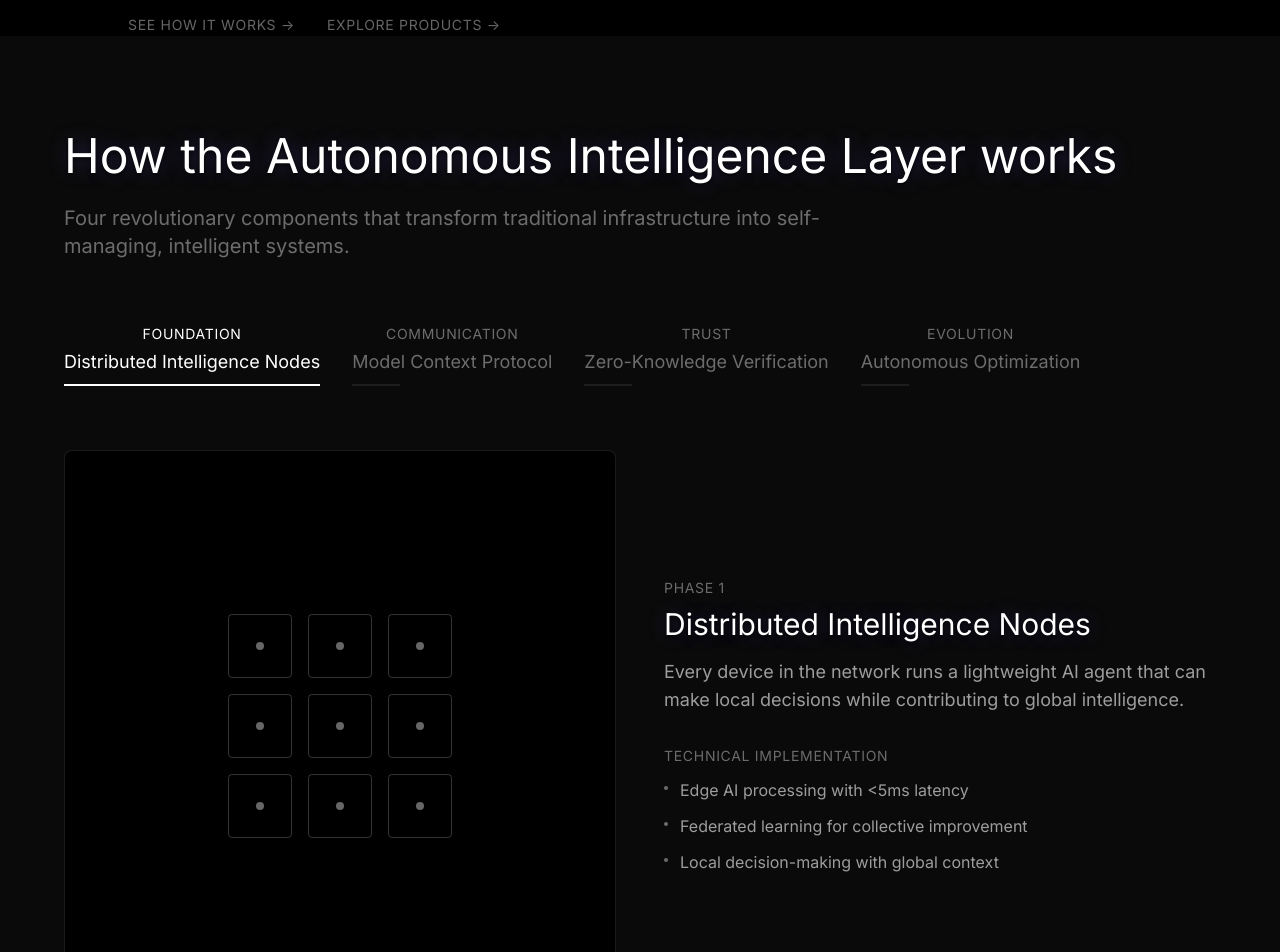
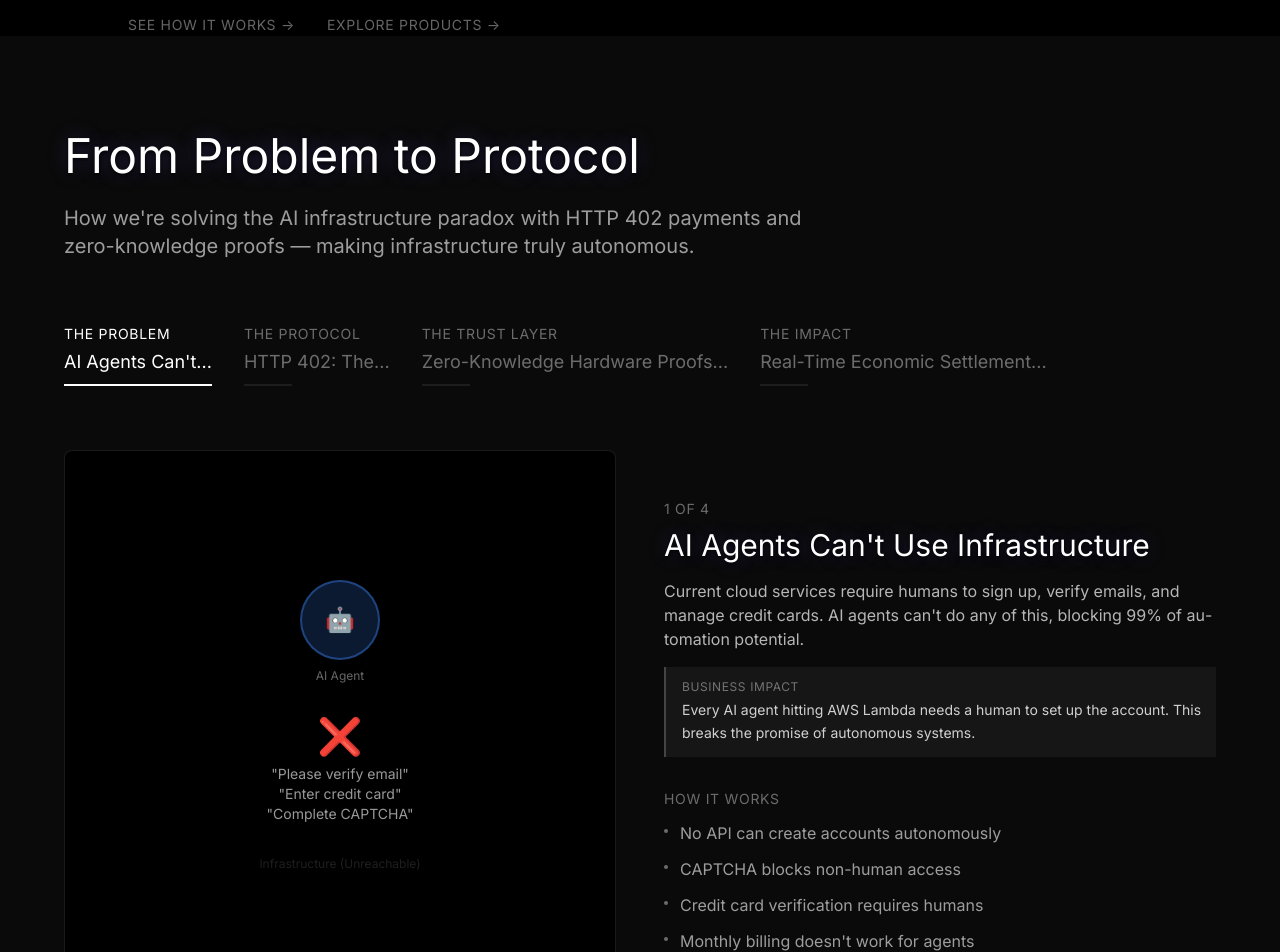
Before and after one commit to AeroNyxNetwork/AeroNyx-web, a Next.js app: page / in a window 1280 px wide. Shown: the part 920-1872 px from the top of the page. Built offline with nearby package versions, Linux system fonts and the light colour scheme.

Commit message:
Update HowAILWorks.js

```diff
--- a/components/sections/HowAILWorks.js
+++ b/components/sections/HowAILWorks.js
@@ -1,3 +1,11 @@
+/**
+ * ============================================
+ * HowAILWorks.js - Optimized Version
+ * ============================================
+ * Last Modified: v2.0 - Business narrative optimization
+ * ============================================
+ */
+
 import React, { useState } from 'react';
 import { motion } from 'framer-motion';
 import Container from '../ui/Container';
@@ -5,50 +13,63 @@ import Container from '../ui/Container';
 const HowAILWorks = () => {
   const [activeStep, setActiveStep] = useState(0);
 
+  /**
+   * STEP STRUCTURE
+   * Each step follows: Business Problem → Technical Solution → Impact
+   * This helps both investors and technical users understand value
+   */
   const steps = [
     {
-      phase: "Foundation",
-      title: "Distributed Intelligence Nodes",
-      description: "Every device in the network runs a lightweight AI agent that can make local decisions while contributing to global intelligence.",
+      phase: "The Problem",
+      title: "AI Agents Can't Use Infrastructure",
+      description: "Current cloud services require humans to sign up, verify emails, and manage credit cards. AI agents can't do any of this, blocking 99% of automation potential.",
+      businessContext: "Every AI agent hitting AWS Lambda needs a human to set up the account. This breaks the promise of autonomous systems.",
       technical: [
-        "Edge AI processing with <5ms latency",
-        "Federated learning for collective improvement",
-        "Local decision-making with global context"
+        "No API can create accounts autonomously",
+        "CAPTCHA blocks non-human access",
+        "Credit card verification requires humans",
+        "Monthly billing doesn't work for agents"
       ],
-      visual: <FoundationVisual />
+      visual: <ProblemVisual />
     },
     {
-      phase: "Communication",
-      title: "Model Context Protocol",
-      description: "Natural language becomes the universal interface. Express intentions, not instructions.",
+      phase: "The Protocol",
+      title: "HTTP 402: The Missing Status Code",
+      description: "Designed in 1997 but never implemented. We built x402 - a protocol that lets any API request include instant payment, enabling true machine-to-machine commerce.",
+      businessContext: "With x402, infrastructure becomes pay-per-use by default. No accounts, no subscriptions, just instant transactions.",
       technical: [
-        "Intent recognition and decomposition",
-        "Cross-layer protocol translation",
-        "Tool orchestration framework"
+        "HTTP 402 + Lightning/USDC payments",
+        "Request → Price quote → Payment → Access",
+        "Works with existing HTTP infrastructure",
+        "Sub-second settlement on Base"
       ],
-      visual: <CommunicationVisual />
+      visual: <ProtocolVisual />
     },
     {
-      phase: "Trust",
-      title: "Zero-Knowledge Verification",
-      description: "Every action is cryptographically proven without revealing sensitive information.",
+      phase: "The Trust Layer",
+      title: "Zero-Knowledge Hardware Proofs",
+      description: "Every node cryptographically proves its hardware capabilities without revealing sensitive information. Agents can verify quality before paying.",
+      businessContext: "Eliminates fake nodes and ensures service quality. Users always get what they pay for, guaranteed by mathematics.",
       technical: [
         "Hardware attestation via TEE",
-        "Computation integrity proofs",
-        "Privacy-preserving verification"
+        "ZK-proofs of compute capacity",
+        "Privacy-preserving verification",
+        "On-chain reputation system"
       ],
       visual: <TrustVisual />
     },
     {
-      phase: "Evolution",
-      title: "Autonomous Optimization",
-      description: "The network continuously learns, adapts, and improves without human intervention.",
+      phase: "The Impact",
+      title: "Real-Time Economic Settlement",
+      description: "Payments flow instantly as services are consumed. No invoices, no delays, no disputes. Just pure, frictionless machine commerce.",
+      businessContext: "Node operators earn in real-time. AI agents pay only for what they use. The economy moves at the speed of code.",
       technical: [
-        "Self-healing algorithms",
-        "Predictive resource allocation",
-        "Emergent behavior patterns"
+        "Microsecond payment verification",
+        "Automatic resource allocation",
+        "Dynamic pricing based on demand",
+        "Instant revenue for node operators"
       ],
-      visual: <EvolutionVisual />
+      visual: <ImpactVisual />
     }
   ];
 
@@ -56,15 +77,23 @@ const HowAILWorks = () => {
     <section id="how-it-works" className="py-12 md:py-24 bg-neutral-950">
       <Container>
         <div className="max-w-6xl mx-auto">
-          {/* Section header */}
+
+          {/* Section header with business context */}
           <div className="mb-8 md:mb-16">
+            <motion.div
+              initial={{ opacity: 0, y: 20 }}
+              whileInView={{ opacity: 1, y: 0 }}
+              viewport={{ once: true }}
+              transition={{ duration: 0.6 }}
+            >
               <h2 className="text-3xl md:text-4xl lg:text-5xl font-light mb-4 md:mb-6">
-              How the Autonomous Intelligence Layer works
+                From Problem to Protocol
               </h2>
-            <p className="text-base md:text-xl text-white/40 max-w-3xl">
-              Four revolutionary components that transform traditional infrastructure
-              into self-managing, intelligent systems.
+              <p className="text-base md:text-xl text-white/60 max-w-3xl leading-relaxed">
+                How we're solving the AI infrastructure paradox with HTTP 402 payments
+                and zero-knowledge proofs — making infrastructure truly autonomous.
               </p>
+            </motion.div>
           </div>
 
           {/* Step navigation - Horizontal scroll on mobile */}
@@ -77,8 +106,12 @@ const HowAILWorks = () => {
                   activeStep === index ? 'opacity-100' : 'opacity-40 hover:opacity-60'
                 }`}
               >
-                <div className="text-xs sm:text-sm uppercase tracking-wider mb-1">{step.phase}</div>
-                <div className="text-sm sm:text-lg whitespace-nowrap">{step.title}</div>
+                <div className="text-xs sm:text-sm uppercase tracking-wider mb-1 text-left">
+                  {step.phase}
+                </div>
+                <div className="text-sm sm:text-base md:text-lg whitespace-nowrap text-left">
+                  {step.title.split(' ').slice(0, 3).join(' ')}...
+                </div>
                 <div className={`h-0.5 mt-2 transition-all duration-300 ${
                   activeStep === index ? 'bg-white w-full' : 'bg-white/20 w-12'
                 }`} />
@@ -88,7 +121,8 @@ const HowAILWorks = () => {
 
           {/* Step content */}
           <div className="grid lg:grid-cols-2 gap-8 md:gap-12 items-center">
-            {/* Visual side - Hidden on very small screens for better performance */}
+
+            {/* Visual side - Hidden on very small screens for performance */}
             <motion.div
               key={activeStep}
               initial={{ opacity: 0, x: -20 }}
@@ -110,34 +144,55 @@ const HowAILWorks = () => {
               className="order-1 lg:order-2"
             >
               <div className="mb-6 md:mb-8">
+                {/* Phase indicator */}
                 <div className="text-xs sm:text-sm uppercase tracking-wider text-white/40 mb-2">
-                  Phase {activeStep + 1}
+                  {activeStep + 1} of {steps.length}
                 </div>
+
+                {/* Step title */}
                 <h3 className="text-2xl md:text-3xl font-light mb-4">
                   {steps[activeStep].title}
                 </h3>
-                <p className="text-sm md:text-lg text-white/60 leading-relaxed">
+
+                {/* Main description */}
+                <p className="text-sm md:text-base text-white/70 leading-relaxed mb-4">
                   {steps[activeStep].description}
                 </p>
+
+                {/* Business context - NEW: Adds commercial value */}
+                <div className="bg-white/5 border-l-2 border-white/20 pl-4 py-3 mb-6">
+                  <div className="text-xs uppercase tracking-wider text-white/40 mb-1">
+                    Business Impact
+                  </div>
+                  <p className="text-sm text-white/80 leading-relaxed">
+                    {steps[activeStep].businessContext}
+                  </p>
+                </div>
               </div>
 
+              {/* Technical details */}
               <div className="space-y-2 md:space-y-3">
                 <div className="text-xs sm:text-sm uppercase tracking-wider text-white/40">
-                  Technical Implementation
+                  How It Works
                 </div>
                 {steps[activeStep].technical.map((item, i) => (
-                  <div key={i} className="flex items-start">
+                  <motion.div
+                    key={i}
+                    initial={{ opacity: 0, x: 10 }}
+                    animate={{ opacity: 1, x: 0 }}
+                    transition={{ delay: i * 0.1 }}
+                    className="flex items-start"
+                  >
                     <div className="w-1 h-1 rounded-full bg-white/40 mt-1.5 md:mt-2 mr-2 md:mr-3 flex-shrink-0" />
                     <span className="text-sm md:text-base text-white/60">{item}</span>
-                  </div>
+                  </motion.div>
                 ))}
               </div>
             </motion.div>
           </div>
 
           {/* Progress indicator */}
-          <div className="mt-8 md:mt-12 flex justify-center">
-            <div className="flex gap-2">
+          <div className="mt-8 md:mt-12 flex justify-center gap-2">
             {steps.map((_, index) => (
               <button
                 key={index}
@@ -149,113 +204,246 @@ const HowAILWorks = () => {
               />
             ))}
           </div>
-          </div>
+
+          {/* CTA after explanation */}
+          <motion.div
+            initial={{ opacity: 0, y: 20 }}
+            whileInView={{ opacity: 1, y: 0 }}
+            viewport={{ once: true }}
+            transition={{ duration: 0.6 }}
+            className="mt-12 md:mt-16 text-center"
+          >
+            <a
+              href="https://docs.aeronyx.network/"
+              target="_blank"
+              rel="noopener noreferrer"
+              className="inline-block px-8 py-4 border border-white/20 hover:border-white/40 transition-all"
+            >
+              <span className="text-sm uppercase tracking-wider">
+                Read the Technical Docs
+              </span>
+            </a>
+          </motion.div>
+
         </div>
       </Container>
     </section>
   );
 };
 
-// Visual components for each step - Simplified for mobile performance
-const FoundationVisual = () => (
+/**
+ * VISUAL COMPONENTS
+ * Simplified for mobile performance while maintaining impact
+ * Each visual tells the story of its step
+ */
+
+// Problem Visual - Shows the blockage AI agents face
+const ProblemVisual = () => (
   <div className="relative w-full h-full flex items-center justify-center">
-    <div className="grid grid-cols-3 gap-2 md:gap-4">
-      {[...Array(9)].map((_, i) => (
+    <div className="text-center">
+      {/* AI Agent trying to access */}
       <motion.div
-          key={i}
-          className="w-12 h-12 md:w-16 md:h-16 border border-white/20 rounded"
-          initial={{ opacity: 0, scale: 0 }}
-          animate={{ opacity: 1, scale: 1 }}
-          transition={{ delay: i * 0.1 }}
+        initial={{ x: -50, opacity: 0 }}
+        animate={{ x: 0, opacity: 1 }}
+        transition={{ duration: 0.5 }}
+        className="mb-8"
       >
-          <div className="w-full h-full flex items-center justify-center">
-            <div className="w-2 h-2 bg-white/40 rounded-full" />
+        <div className="w-16 h-16 md:w-20 md:h-20 mx-auto rounded-full bg-blue-500/20 border-2 border-blue-500/40 flex items-center justify-center mb-2">
+          <span className="text-2xl">🤖</span>
+        </div>
+        <div className="text-xs text-white/40">AI Agent</div>
+      </motion.div>
+
+      {/* Blockage */}
+      <motion.div
+        initial={{ scale: 0 }}
+        animate={{ scale: 1 }}
+        transition={{ delay: 0.3, duration: 0.3 }}
+        className="mb-8"
+      >
+        <div className="text-4xl mb-2">❌</div>
+        <div className="text-sm text-white/60 max-w-xs">
+          "Please verify email"
+          <br />
+          "Enter credit card"
+          <br />
+          "Complete CAPTCHA"
         </div>
       </motion.div>
-      ))}
-    </div>
-  </div>
-);
 
-const CommunicationVisual = () => (
-  <div className="relative w-full h-full flex items-center justify-center">
-    <div className="text-center">
+      {/* Infrastructure (blocked) */}
       <motion.div
-        className="text-lg md:text-2xl text-white/60 mb-4 md:mb-8"
         initial={{ opacity: 0 }}
-        animate={{ opacity: 1 }}
-        transition={{ duration: 1 }}
+        animate={{ opacity: 0.3 }}
+        transition={{ delay: 0.6 }}
+        className="text-xs text-white/40"
       >
-        "Optimize for lowest cost"
-      </motion.div>
-      <motion.div
-        className="h-12 md:h-16 border-l border-white/20 mx-auto"
-        initial={{ scaleY: 0 }}
-        animate={{ scaleY: 1 }}
-        transition={{ duration: 0.5, delay: 0.5 }}
-      />
-      <motion.div
-        className="mt-4 md:mt-8 space-y-1 md:space-y-2"
-        initial={{ opacity: 0 }}
-        animate={{ opacity: 1 }}
-        transition={{ duration: 1, delay: 1 }}
-      >
-        <div className="text-xs md:text-sm text-white/40">Decomposed into:</div>
-        <div className="text-xs text-white/30">• Analyze resources</div>
-        <div className="text-xs text-white/30">• Compare pricing</div>
-        <div className="text-xs text-white/30">• Allocate optimal config</div>
+        Infrastructure (Unreachable)
       </motion.div>
     </div>
   </div>
 );
 
+// Protocol Visual - Shows x402 flow
+const ProtocolVisual = () => (
+  <div className="relative w-full h-full flex items-center justify-center">
+    <div className="space-y-4 w-full max-w-sm">
+      {/* Request */}
+      <motion.div
+        initial={{ opacity: 0, y: 20 }}
+        animate={{ opacity: 1, y: 0 }}
+        transition={{ delay: 0 }}
+        className="bg-white/5 rounded p-3 border border-white/10"
+      >
+        <div className="text-xs text-white/40 mb-1">1. Request</div>
+        <code className="text-xs text-white/80">GET /bandwidth</code>
+      </motion.div>
+
+      {/* 402 Response */}
+      <motion.div
+        initial={{ opacity: 0, y: 20 }}
+        animate={{ opacity: 1, y: 0 }}
+        transition={{ delay: 0.3 }}
+        className="bg-white/5 rounded p-3 border border-purple-500/30"
+      >
+        <div className="text-xs text-purple-400 mb-1">2. Price Quote</div>
+        <code className="text-xs text-white/80">402 Payment Required</code>
+        <div className="text-xs text-white/60 mt-1">Price: $0.008</div>
+      </motion.div>
+
+      {/* Payment */}
+      <motion.div
+        initial={{ opacity: 0, y: 20 }}
+        animate={{ opacity: 1, y: 0 }}
+        transition={{ delay: 0.6 }}
+        className="bg-white/5 rounded p-3 border border-green-500/30"
+      >
+        <div className="text-xs text-green-400 mb-1">3. Instant Payment</div>
+        <code className="text-xs text-white/80">X-PAYMENT: 0x...</code>
+      </motion.div>
+
+      {/* Access Granted */}
+      <motion.div
+        initial={{ opacity: 0, y: 20 }}
+        animate={{ opacity: 1, y: 0 }}
+        transition={{ delay: 0.9 }}
+        className="bg-white/5 rounded p-3 border border-white/10"
+      >
+        <div className="text-xs text-white/40 mb-1">4. Access Granted</div>
+        <code className="text-xs text-white/80">200 OK + Resource</code>
+      </motion.div>
+
+      <motion.div
+        initial={{ opacity: 0 }}
+        animate={{ opacity: 1 }}
+        transition={{ delay: 1.2 }}
+        className="text-center text-xs text-white/40 pt-2"
+      >
+        Total time: &lt;200ms
+      </motion.div>
+    </div>
+  </div>
+);
+
+// Trust Visual - ZK proofs
 const TrustVisual = () => (
   <div className="relative w-full h-full flex items-center justify-center">
     <div className="relative">
+      {/* Central node with ZK proof */}
       <motion.div
-        className="w-20 h-20 md:w-24 md:h-24 border-2 border-white/40 rounded-full flex items-center justify-center"
+        className="w-24 h-24 md:w-32 md:h-32 rounded-full bg-gradient-to-br from-purple-500/40 to-purple-500/20 flex items-center justify-center relative z-10"
         initial={{ scale: 0 }}
         animate={{ scale: 1 }}
         transition={{ duration: 0.5 }}
       >
-        <div className="text-white/60 text-sm md:text-base">ZK</div>
+        <div className="text-center">
+          <div className="text-sm md:text-base text-white/80 font-mono">ZK</div>
+          <div className="text-xs text-white/40">Verified</div>
+        </div>
       </motion.div>
+
+      {/* Proof waves */}
       {[1, 2, 3].map((i) => (
         <motion.div
           key={i}
-          className="absolute inset-0 border border-white/10 rounded-full"
+          className="absolute inset-0 border-2 border-purple-500/20 rounded-full"
           initial={{ scale: 1, opacity: 0 }}
-          animate={{ scale: 1 + i * 0.3, opacity: 0.3 - i * 0.1 }}
-          transition={{ duration: 1, delay: i * 0.2 }}
+          animate={{
+            scale: 1 + i * 0.4,
+            opacity: [0, 0.5, 0]
+          }}
+          transition={{
+            duration: 2,
+            delay: i * 0.4,
+            repeat: Infinity,
+            repeatDelay: 0.8
+          }}
         />
       ))}
+
+      {/* Hardware specs (proven without revealing) */}
+      <motion.div
+        initial={{ opacity: 0 }}
+        animate={{ opacity: 1 }}
+        transition={{ delay: 1 }}
+        className="absolute -bottom-12 left-1/2 transform -translate-x-1/2 text-center w-full"
+      >
+        <div className="text-xs text-white/40">
+          Proven: 32GB RAM, 8-core CPU
+          <br />
+          <span className="text-white/60">Without revealing identity</span>
+        </div>
+      </motion.div>
     </div>
   </div>
 );
 
-const EvolutionVisual = () => (
+// Impact Visual - Real-time settlement
+const ImpactVisual = () => (
   <div className="relative w-full h-full flex items-center justify-center">
-    <div className="space-y-3 md:space-y-4">
-      {[0, 1, 2].map((i) => (
+    <div className="space-y-4 w-full">
+      {/* Transaction flow */}
+      <div className="text-center mb-6">
+        <div className="text-sm text-white/40 mb-4">Live Settlement</div>
+
+        {/* Animated transactions */}
+        {[1, 2, 3].map((i) => (
           <motion.div
             key={i}
-          className="flex items-center gap-2 md:gap-4"
+            className="flex items-center justify-between bg-white/5 rounded p-2 mb-2"
             initial={{ opacity: 0, x: -20 }}
             animate={{ opacity: 1, x: 0 }}
-          transition={{ delay: i * 0.3 }}
+            transition={{ delay: i * 0.3, duration: 0.3 }}
           >
-          <div className="w-12 md:w-20 h-1 bg-white/20" />
-          <div className="text-xs text-white/40">Gen {i + 1}</div>
-          <div className={`w-${16 + i * 8} md:w-${20 + i * 10} h-1 bg-white/40`} />
+            <div className="flex items-center gap-2">
+              <div className="w-2 h-2 rounded-full bg-green-400" />
+              <span className="text-xs text-white/60">Node {i}</span>
+            </div>
+            <span className="text-xs text-green-400">+$0.008</span>
           </motion.div>
         ))}
+      </div>
+
+      {/* Stats */}
       <motion.div
-        className="text-xs text-white/60 text-center mt-3 md:mt-4"
-        initial={{ opacity: 0 }}
-        animate={{ opacity: 1 }}
-        transition={{ delay: 1 }}
+        initial={{ opacity: 0, y: 20 }}
+        animate={{ opacity: 1, y: 0 }}
+        transition={{ delay: 1.2 }}
+        className="grid grid-cols-2 gap-4 pt-4 border-t border-white/10"
       >
-        Continuous improvement
+        <div className="text-center">
+          <div className="text-2xl font-light text-white mb-1">
+            <span className="text-green-400">&lt;1s</span>
+          </div>
+          <div className="text-xs text-white/40">Settlement Time</div>
+        </div>
+
+        <div className="text-center">
+          <div className="text-2xl font-light text-white mb-1">
+            <span className="text-green-400">$0</span>
+          </div>
+          <div className="text-xs text-white/40">Disputes</div>
+        </div>
       </motion.div>
     </div>
   </div>
```
Lines whose indentation alone changed are shown as unchanged.
